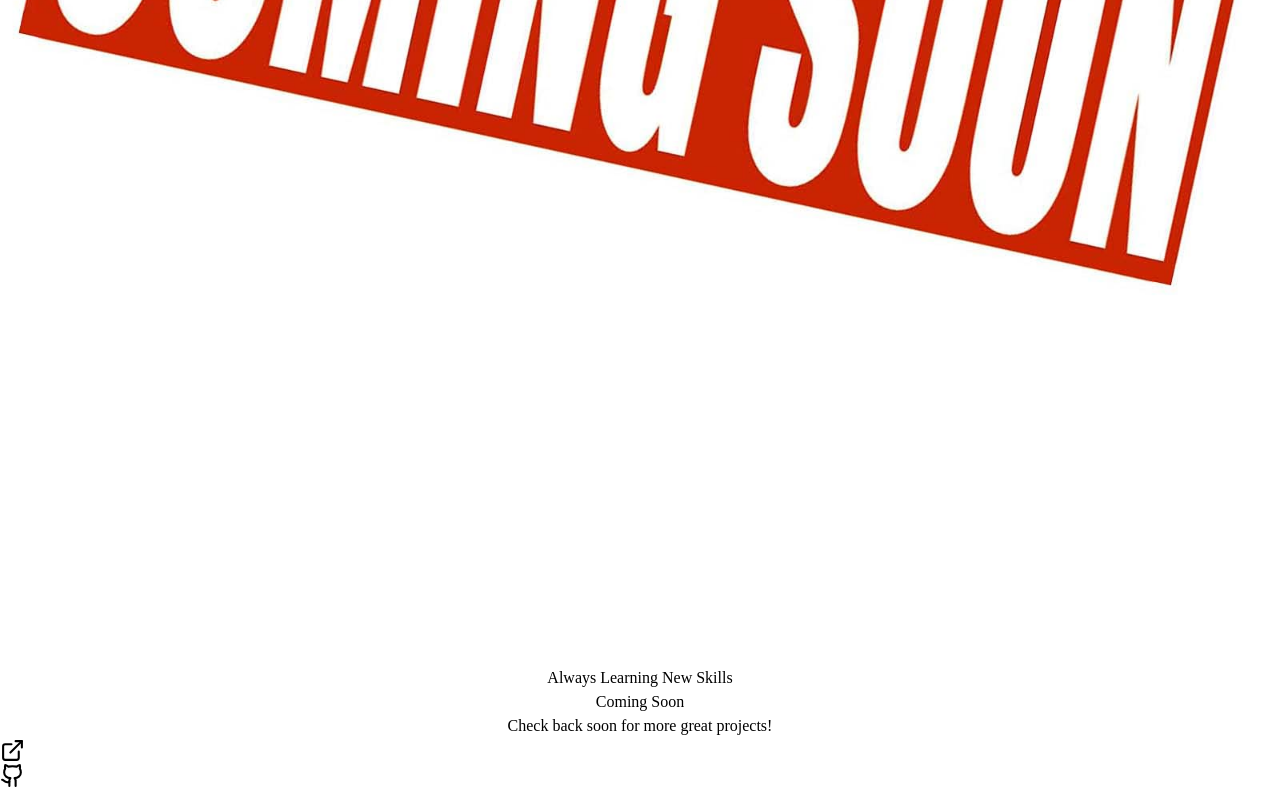
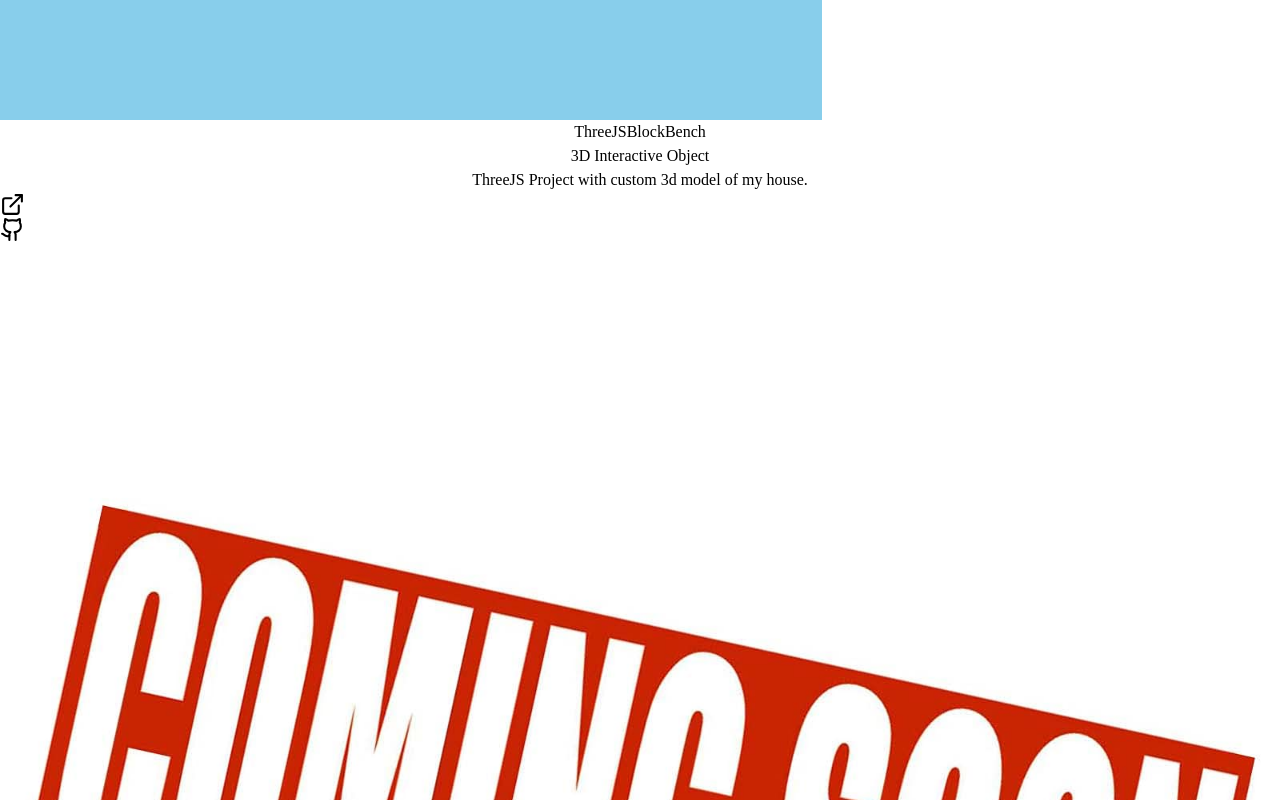
Before and after one commit to JustinPenny/justinpenny_portfolio, a React (Vite) app: page / in a window 1280 px wide. Shown: the part 6360-7160 px from the top of the page. Built offline with nearby package versions, Linux system fonts and the light colour scheme.

Commit message:
adding new project and fixing typo

```diff
--- a/src/components/ContactSection.jsx
+++ b/src/components/ContactSection.jsx
@@ -48,7 +48,7 @@ export const ContactSection = () =>{
                     Get In <span className="text-primary"> Touch</span>
                 </h2>
                 <p className="text-center text-muted-foreground mb-12 max-w-2xl mx-auto">
-                    I'm currently open to work. Feel gree to reach out as
+                    I'm currently open to work. Feel free to reach out as
                     I'm always open to discussing new opportunities. <br/>
                     Contact me by phone or email. You can even use the 'Send A Message' feature below which will email me as well.
                 </p>
--- a/src/components/ProjectsSection.jsx
+++ b/src/components/ProjectsSection.jsx
@@ -40,12 +40,12 @@ const PROJECTS = [
     },
     {
         id: 5,
-        title: "Coming Soon",
-        description: "Check back soon for more great projects!",
-        image: "/projects/project_coming_soon.jpg",
-        tags: ["Always Learning New Skills"],
-        demoUrl: "#",
-        githubUrl: "#",
+        title: "3D Interactive Object",
+        description: "ThreeJS Project with custom 3d model of my house.",
+        image: "/projects/my_house.webp",
+        tags: ["ThreeJS", "BlockBench"],
+        demoUrl: "https://main.dnpvzm2458dq1.amplifyapp.com/",
+        githubUrl: "https://github.com/JustinPenny/threeJS_beginner",
     },
     {
         id: 6,
```
Also changed, not shown: public/projects/my_house.webp (added).
